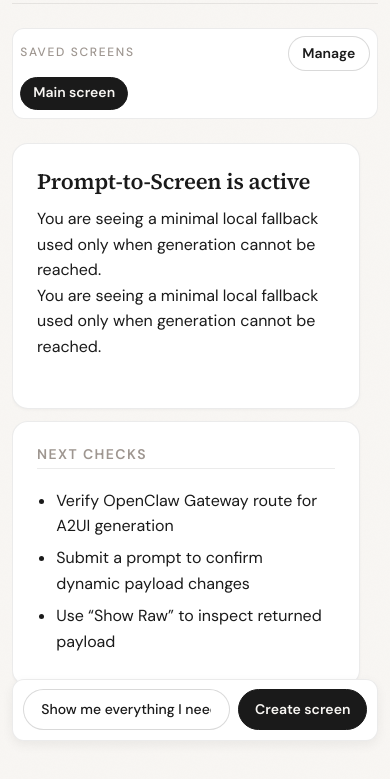
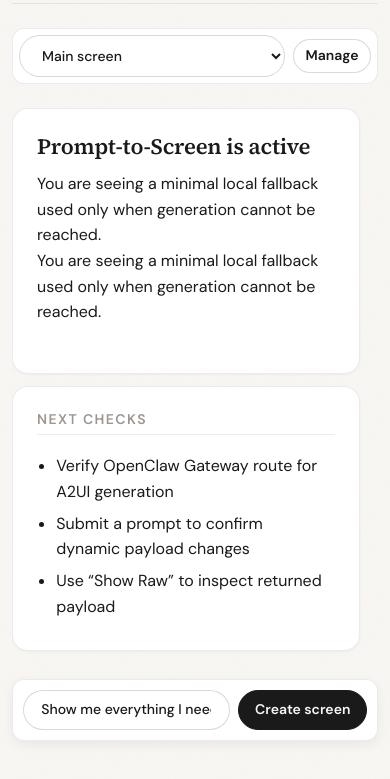
Before and after one commit to recursive-systems/clawscreen, a website built with Vite: page index.html in a window 390 px wide. Shown: the part 95-874 px from the top of the page. Built offline with nearby package versions, Linux system fonts and the light colour scheme.

Commit message:
feat(ux): move screen switching to compact nav with mobile picker

```diff
--- a/index.html
+++ b/index.html
@@ -24,6 +24,7 @@
       <nav class="profile-nav" aria-label="Saved screens navigation">
         <p class="label">Saved screens</p>
         <div id="profileTabs" class="profile-tabs" role="tablist" aria-label="Screen tabs"></div>
+        <select id="profileSelect" class="profile-select" aria-label="Select saved screen"></select>
         <button id="openProfileManagerBtn" type="button" class="profile-manage-btn">Manage</button>
       </nav>
 
--- a/src/main.ts
+++ b/src/main.ts
@@ -41,6 +41,7 @@ const els = {
   submitBtn: document.getElementById('generateBtn') as HTMLButtonElement,
   retryBtn: document.getElementById('retryBtn') as HTMLButtonElement,
   profileTabs: document.getElementById('profileTabs') as HTMLElement,
+  profileSelect: document.getElementById('profileSelect') as HTMLSelectElement,
   profileManagerTabs: document.getElementById('profileManagerTabs') as HTMLElement,
   openProfileManagerBtn: document.getElementById('openProfileManagerBtn') as HTMLButtonElement,
   profileManagerDialog: document.getElementById('profileManagerDialog') as HTMLDialogElement,
@@ -414,6 +415,16 @@ function renderProfileTabs() {
 
   renderInto(els.profileTabs, 'profile-tab');
   renderInto(els.profileManagerTabs, 'profile-manager-tab');
+
+  els.profileSelect.innerHTML = '';
+  state.profiles.forEach((profile) => {
+    const option = document.createElement('option');
+    option.value = profile.id;
+    option.textContent = profile.name;
+    option.selected = profile.id === state.activeProfileId;
+    els.profileSelect.appendChild(option);
+  });
+  els.profileSelect.disabled = state.isSubmitting;
 }
 
 function focusProfileTab(profileId: string) {
@@ -752,6 +763,7 @@ function setBusyControls(isBusy: boolean) {
   els.submitBtn.disabled = isBusy;
   els.retryBtn.disabled = isBusy;
   els.openProfileManagerBtn.disabled = isBusy;
+  els.profileSelect.disabled = isBusy;
   els.saveProfileBtn.disabled = isBusy;
   els.renameProfileBtn.disabled = isBusy;
   els.deleteProfileBtn.disabled = isBusy;
@@ -837,6 +849,11 @@ function wire() {
   els.openProfileManagerBtn.addEventListener('click', () => {
     if (state.isSubmitting) return;
     els.profileManagerDialog.showModal();
+  });
+
+  els.profileSelect.addEventListener('change', () => {
+    const nextId = els.profileSelect.value;
+    if (nextId) switchProfile(nextId);
   });
 
   els.profileManagerCloseBtn.addEventListener('click', () => {
--- a/src/styles.css
+++ b/src/styles.css
@@ -181,6 +181,11 @@ h1,
   overflow-x: auto;
   min-width: 0;
   padding: 0.05rem 0;
+}
+
+.profile-select {
+  display: none;
+  min-width: 0;
 }
 
 .profile-tab,
@@ -1062,23 +1067,25 @@ pre {
 
   .profile-nav {
     grid-template-columns: 1fr auto;
-    grid-template-areas:
-      'label manage'
-      'tabs tabs';
-    row-gap: 0.35rem;
-    padding: 0.45rem;
+    grid-template-areas: 'select manage';
+    row-gap: 0.25rem;
+    padding: 0.4rem;
   }
 
-  .profile-nav .label {
-    grid-area: label;
+  .profile-nav .label,
+  .profile-tabs {
+    display: none;
+  }
+
+  .profile-select {
+    display: block;
+    grid-area: select;
+    width: 100%;
   }
 
   .profile-manage-btn {
     grid-area: manage;
-  }
-
-  .profile-tabs {
-    grid-area: tabs;
+    padding-inline: 0.7rem;
   }
 
   #retryBtn,
```
